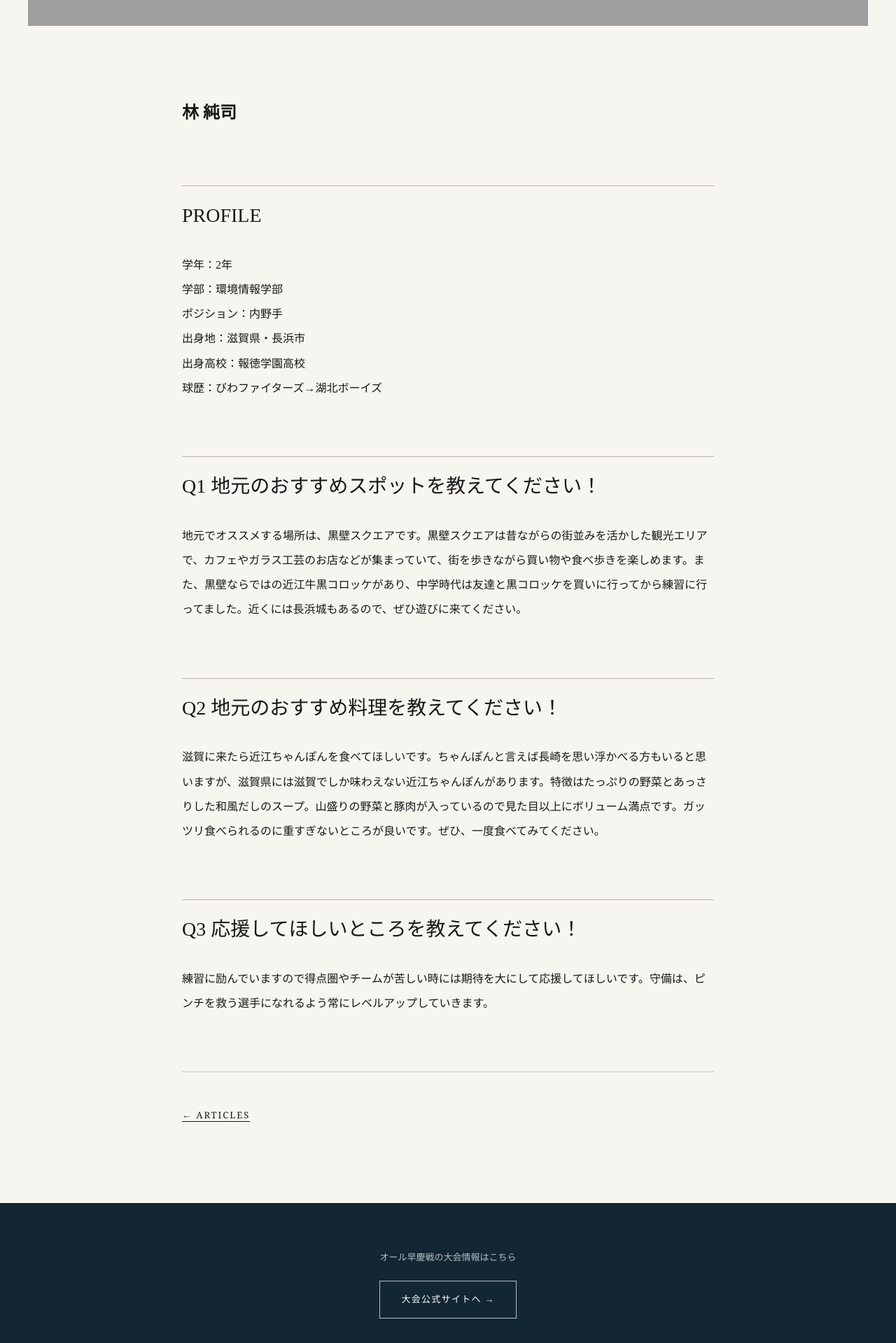
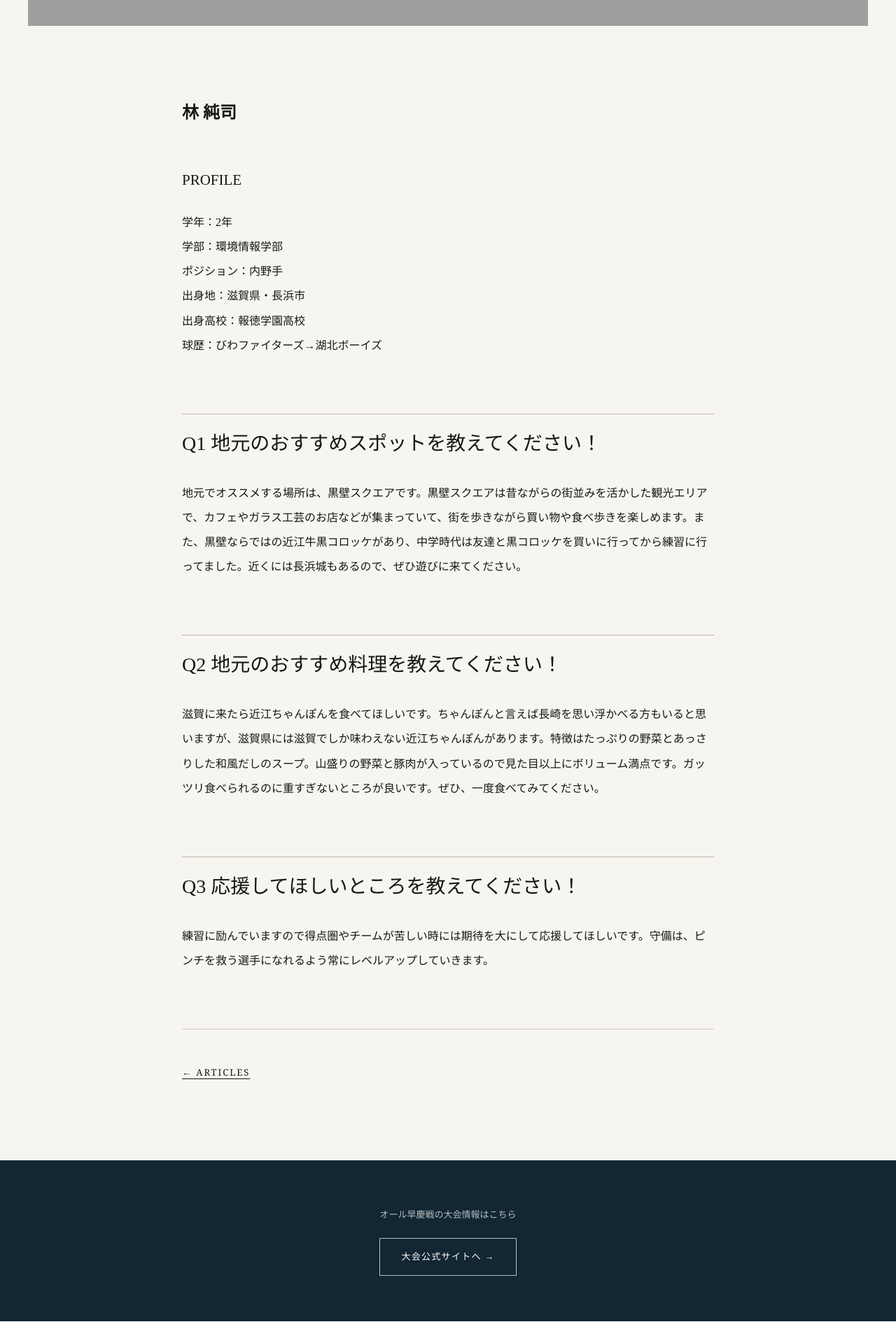
Before and after one commit to all-soukei/all-soukei.github.io, a Jekyll site: the page built from _articles/0920-keio-2.md, in a window 1280 px wide. Shown: the part 1264-3183 px from the top of the page at 70% size. Built offline with Jekyll 4.4.1, drawn with Linux system fonts in a browser that asks for light colours.

```diff
--- a/_articles/0920-keio-2.md
+++ b/_articles/0920-keio-2.md
@@ -9,7 +9,7 @@ pickup: true
 ---
 # 林 純司
 
-## PROFILE
+### PROFILE
 
 学年：2年
 学部：環境情報学部
```
